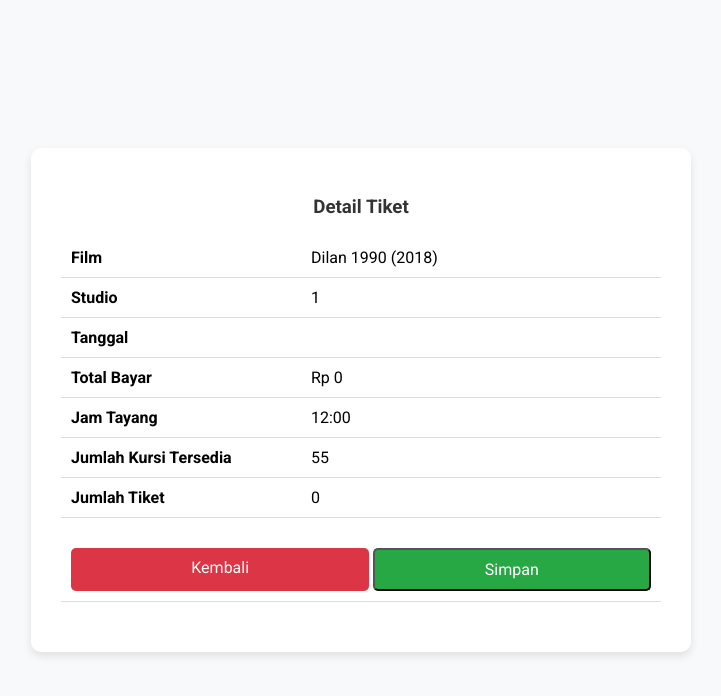
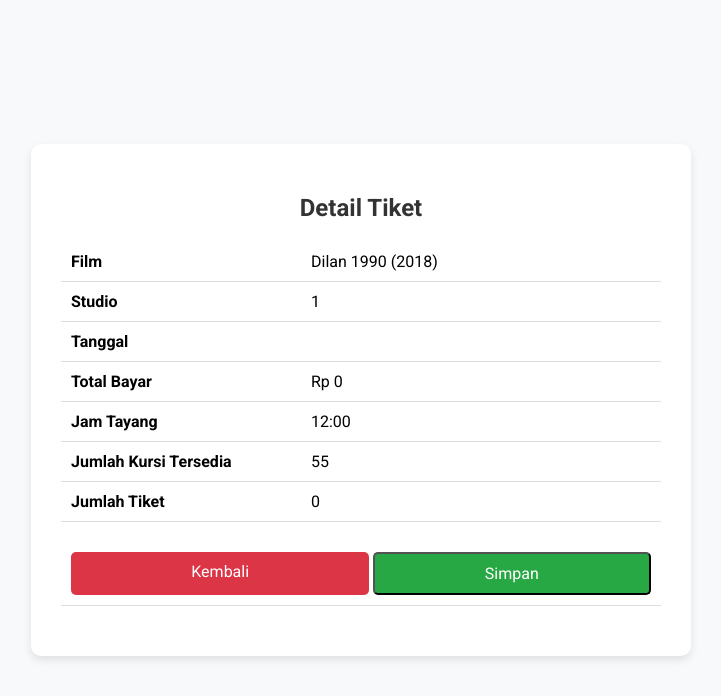
Before and after one commit to natasyahelmalia/cinema_tickets, a PHP site: page /tiket/detail_tiket.php?id_jadwal=1 in a window 1280 px wide. Shown: the top 696 px of the page, without its empty margins (279-1000 px from the left). Run offline with PHP 8.4, Linux system fonts and the light colour scheme; data comes from the database, SQL or seed files in the repository; data that the repository does not hold is empty.

Commit message:
feat: add style to detail order

```diff
--- a/tiket/detail_tiket.php
+++ b/tiket/detail_tiket.php
@@ -12,7 +12,7 @@ include "../koneksi.php";
 </head>
 <body>
 	<div class="container">
-		<h3>Detail Tiket</h3>
+		<h2 style='text-align: center; color: #333;'>Detail Tiket</h2>
 
 		<?php
 		$id_jadwal = $_GET['id_jadwal'];
--- a/tiket/style_detail.css
+++ b/tiket/style_detail.css
@@ -15,12 +15,6 @@ body {
   border-radius: 10px;
   box-shadow: 0 4px 8px rgba(0, 0, 0, 0.1);
   width: 600px;
-}
-
-h3 {
-  color: #333;
-  text-align: center;
-  margin-bottom: 20px;
 }
 
 .table {
```
